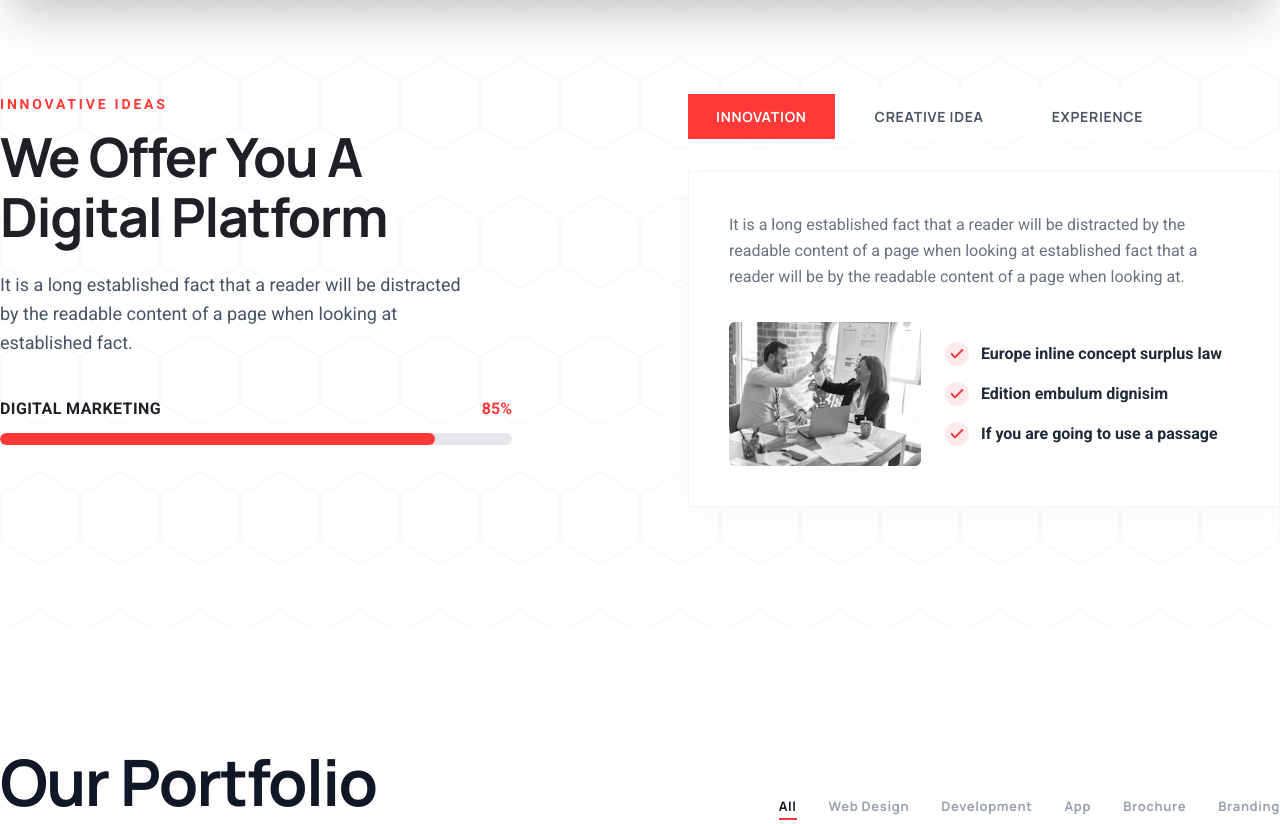
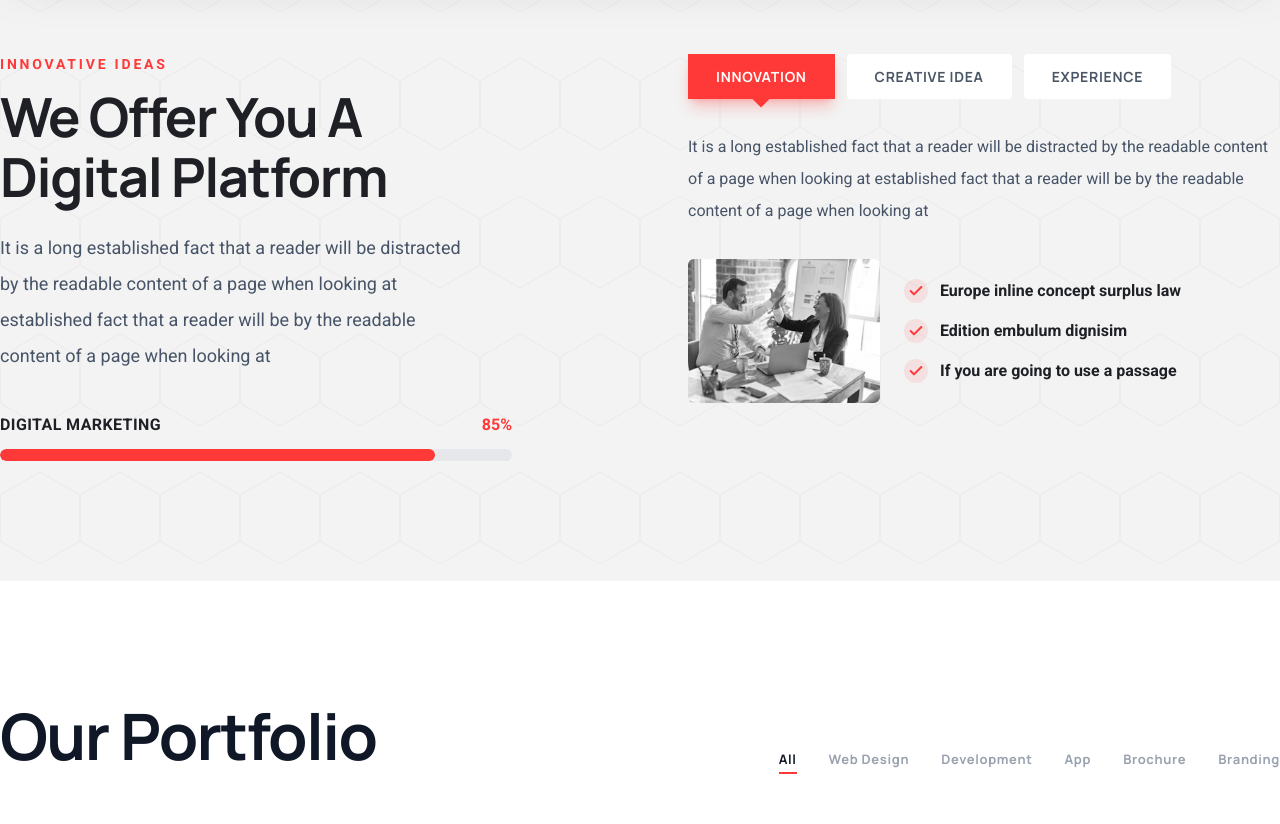
Before and after one commit to mahmudulkarim420/biliard-frontend, a React (Vite) app: page / in a window 1280 px wide. Shown: the part 3580-4404 px from the top of the page. Built offline with nearby package versions, Linux system fonts and the light colour scheme.

Commit message:
new file:   src/assets/over (3).png         modified:   src/pages/HomePage/Sections/FeaturesSection.tsx

```diff
--- a/src/pages/HomePage/Sections/FeaturesSection.tsx
+++ b/src/pages/HomePage/Sections/FeaturesSection.tsx
@@ -8,7 +8,7 @@ import bg from "@/assets/bg (3).png";
 import img1 from "@/assets/img (15).avif";
 import img2 from "@/assets/img (16).avif";
 import img3 from "@/assets/img (17).avif";
-
+import bgPattern from "@/assets/over (3).png";
 // ─── Types ────────────────────────────────────────────────────────────────────
 type TabKey = "innovation" | "creative idea" | "experience";
 
@@ -21,7 +21,7 @@ interface TabContent {
 // ─── Static Data ──────────────────────────────────────────────────────────────
 const tabData: Record<TabKey, TabContent> = {
   innovation: {
-    text: "It is a long established fact that a reader will be distracted by the readable content of a page when looking at established fact that a reader will be by the readable content of a page when looking at.",
+    text: "It is a long established fact that a reader will be distracted by the readable content of a page when looking at established fact that a reader will be by the readable content of a page when looking at",
     image: img1,
     list: ["Europe inline concept surplus law", "Edition embulum dignisim", "If you are going to use a passage"],
   },
@@ -43,7 +43,7 @@ const FeaturesSection = () => {
   const [isModalOpen, setIsModalOpen] = useState(false);
 
   return (
-    <section className="relative z-20 w-full section-padding">
+    <section className="relative z-20 bg-[#F3F3F3] w-full section-padding">
 
       {/* Hexagonal repeating SVG pattern */}
       <div
@@ -57,28 +57,24 @@ const FeaturesSection = () => {
       <div className="relative z-10 mx-auto max-w-300 xl:max-w-[1280px] 2xl:max-w-[1440px] px-5 md:px-8 xl:px-0">
 
         {/* ── Video Banner ── */}
-        <div className="group relative z-30 -mt-24 sm:-mt-64 lg:-mt-80 mb-12 md:mb-20 xl:mb-24 h-75 sm:h-100 lg:h-138 xl:h-[600px] 2xl:h-[700px] w-full overflow-hidden bg-gray-950 shadow-2xl rounded-sm">
+        <div className="group relative z-30 -mt-30 md:-mt-60 lg:-mt-80 xl:-mt-90 2xl:-mt-120 mb-12 md:mb-20 xl:mb-24 h-75 sm:h-100 lg:h-138 xl:h-[600px] 2xl:h-[700px] w-full overflow-hidden bg-gray-950 shadow-2xl rounded-sm">
           <img
             src={bg}
             alt="Agency team"
             className="h-full w-full object-cover object-center sm:object-[center_20%] lg:object-top transition-transform duration-1000 group-hover:scale-105 opacity-60 lg:opacity-70"
           />
 
-          {/* Content overlay */}
           <div className="absolute inset-0 flex flex-col items-center justify-center p-6 sm:flex-row sm:justify-between lg:px-24">
             <div className="hidden sm:block flex-1" />
 
-            {/* Changed items-center/end to items-start for left alignment */}
             <div className="flex flex-col items-center sm:items-start text-center sm:text-left gap-6 sm:gap-10 sm:w-[500px] xl:w-[600px] 2xl:w-[700px]">
 
-              {/* Heading: Left aligned, 3 lines */}
               <h2 className="text-[32px] sm:text-5xl lg:text-[64px] xl:text-[76px] 2xl:text-[84px] font-bold leading-[1.1] text-white tracking-tight">
                 We creating <br className="hidden sm:block" />
                 unique brand <br className="hidden xl:block" />
                 agency
               </h2>
 
-              {/* Play button */}
               <div className="relative mt-2 md:mt-4">
                 <div className="absolute inset-0 animate-ping rounded-full bg-white/20" />
                 <button
@@ -92,18 +88,17 @@ const FeaturesSection = () => {
           </div>
         </div>
 
-        {/* ── Content: Progress Bar (Left) + Tab Panel (Right) ── */}
+        {/* ── Content ── */}
         <div className="grid grid-cols-1 gap-12 md:gap-16 lg:grid-cols-2 xl:gap-24 w-full mt-14">
-          {/* Left: Section copy + animated skill bar */}
           <div className="text-center lg:text-left flex flex-col items-center lg:items-start xl:max-w-[90%] lg:mr-auto">
             <p className="mb-3 text-[11px] md:text-[13px] xl:text-[14px] font-bold uppercase tracking-[0.2em] text-brand">
               Innovative Ideas
             </p>
-            <h2 className="mb-6 text-[36px] md:text-4xl lg:text-[42px] xl:text-[54px] font-bold leading-[1.1] tracking-tight text-title">
+            <h2 className="mb-6 max-w-[250px] text-[20px] md:max-w-[300px] md:text-[30px] lg:max-w-[400px] lg:text-[42px] xl:text-[54px] font-bold leading-[1.1] tracking-tight text-title">
               We Offer You A <br className="hidden xl:block" /> Digital Platform
             </h2>
-            <p className="mb-10 text-[14px] md:text-[15px] xl:text-[18px] leading-relaxed text-desc max-w-full lg:max-w-[90%]">
-              It is a long established fact that a reader will be distracted by the readable content of a page when looking at established fact.
+            <p className="mb-10 text-[14px] md:text-[15px] xl:text-[18px] leading-[2] text-desc max-w-full lg:max-w-[90%]">
+              It is a long established fact that a reader will be distracted by the readable content of a page when looking at established fact that a reader will be by the readable content of a page when looking at
             </p>
 
             <div className="w-full max-w-full md:max-w-md xl:max-w-lg">
@@ -123,14 +118,13 @@ const FeaturesSection = () => {
             </div>
           </div>
 
-          {/* Right: Tab selector + animated tab content panel */}
           <div>
             <div className="mb-8 flex flex-wrap justify-center lg:justify-start gap-2 md:gap-3">
               {(Object.keys(tabData) as TabKey[]).map((tab) => (
                 <button
                   key={tab}
                   onClick={() => setActiveTab(tab)}
-                  className={`relative px-5 md:px-7 py-3 text-[11px] md:text-[12px] xl:text-[14px] font-bold uppercase tracking-wider transition-all duration-500 rounded-lg lg:rounded-none overflow-hidden ${activeTab === tab ? "text-white" : "bg-white text-gray-600 hover:text-brand"
+                  className={`relative px-5 md:px-7 py-3 text-[11px] md:text-[12px] xl:text-[14px] font-bold uppercase tracking-wider transition-all duration-500 rounded-sm overflow-visible ${activeTab === tab ? "text-white" : "bg-white text-gray-600 hover:text-brand"
                     }`}
                 >
                   <AnimatePresence>
@@ -141,6 +135,7 @@ const FeaturesSection = () => {
                         initial={false}
                         transition={{ type: "spring", stiffness: 380, damping: 30 }}
                       >
+
                         <div className="absolute -bottom-1.5 left-1/2 -translate-x-1/2 h-3 w-3 rotate-45 bg-brand" />
                       </motion.div>
                     )}
@@ -150,7 +145,7 @@ const FeaturesSection = () => {
               ))}
             </div>
 
-            <div className="min-h-[280px] xl:min-h-[320px] bg-white p-6 md:p-8 xl:p-10 shadow-[0_10px_40px_rgba(0,0,0,0.03)] border border-gray-100 rounded-xl lg:rounded-none">
+            <div className="min-h-[280px] xl:min-h-[320px]">
               <AnimatePresence mode="wait">
                 <motion.div
                   key={activeTab}
@@ -159,14 +154,14 @@ const FeaturesSection = () => {
                   exit={{ opacity: 0, y: -15 }}
                   transition={{ duration: 0.4, ease: "easeOut" }}
                 >
-                  <p className="mb-8 text-[14px] md:text-[15px] xl:text-[16px] leading-relaxed text-gray-500">{tabData[activeTab].text}</p>
-                  <div className="flex flex-col gap-6 sm:flex-row sm:items-center">
+                  <p className="mb-8 text-[14px] md:text-[15px] xl:text-[16px] leading-[2] text-desc">{tabData[activeTab].text}</p>
+                  <div className="flex flex-col gap-6 sm:flex-row md:items-center sm:items-center">
                     <div className="h-28 w-full sm:w-40 xl:h-36 xl:w-48 shrink-0 overflow-hidden rounded-md grayscale transition-all duration-500">
                       <img src={tabData[activeTab].image} alt="visual" className="h-full w-full object-cover" />
                     </div>
                     <ul className="flex flex-col gap-3 xl:gap-4">
                       {tabData[activeTab].list.map((item, index) => (
-                         <li key={index} className="flex items-center gap-3 text-[13px] md:text-[14px] xl:text-[16px] font-bold text-gray-800">
+                        <li key={index} className="flex items-center gap-3 text-[13px] md:text-[14px] xl:text-[16px] font-bold text-title">
                           <div className="flex h-5 w-5 xl:h-6 xl:w-6 items-center justify-center rounded-full bg-brand/10 shrink-0">
                             <Check className="h-3 w-3 xl:h-4 xl:w-4 text-brand stroke-[3px]" />
                           </div>
```
Also changed, not shown: src/assets/over (3).png (added).
